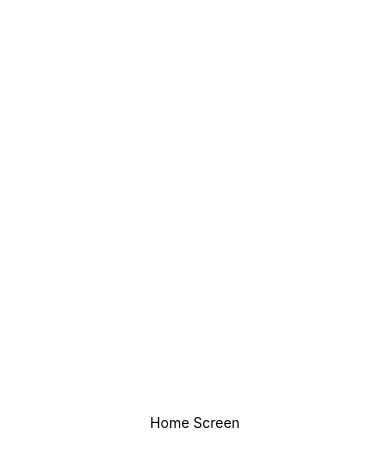
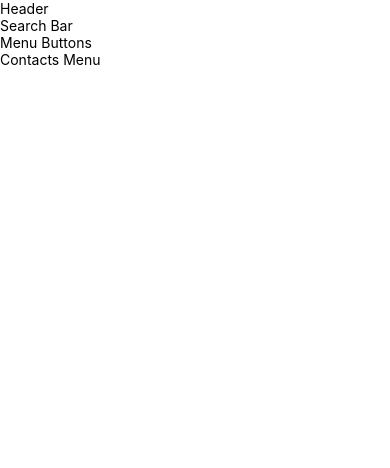
Before and after one commit to gimnakatugampala/rn-signal-clone, a React Native app: screen / in a window 390 px wide. Shown: the top 468 px of the page. Built offline with nearby package versions, Linux system fonts and the light colour scheme.

Commit message:
created all the the home copoents

```diff
--- a/App.js
+++ b/App.js
@@ -6,17 +6,12 @@
 
 export default function App() {
   return (
-    <View style={styles.container}>
+    <View>
     <HomeScreen />
     </View>
   );
 }
 
 const styles = StyleSheet.create({
-  container: {
-    flex: 1,
-    backgroundColor: '#fff',
-    alignItems: 'center',
-    justifyContent: 'center',
-  },
+
 });
--- /dev/null
+++ b/components/ContactsMenu.js
@@ -0,0 +1,12 @@
+import React from 'react'
+import { StyleSheet, Text, View } from 'react-native'
+
+export default function ContactsMenu() {
+    return (
+        <View>
+            <Text>Contacts Menu</Text>
+        </View>
+    )
+}
+
+const styles = StyleSheet.create({})
--- /dev/null
+++ b/components/Header.js
@@ -0,0 +1,12 @@
+import React from 'react'
+import { StyleSheet, Text, View } from 'react-native'
+
+export default function Header() {
+    return (
+        <View>
+            <Text>Header</Text>
+        </View>
+    )
+}
+
+const styles = StyleSheet.create({})
--- /dev/null
+++ b/components/MenuButtons.js
@@ -0,0 +1,12 @@
+import React from 'react'
+import { StyleSheet, Text, View } from 'react-native'
+
+export default function MenuButtons() {
+    return (
+        <View>
+            <Text>Menu Buttons</Text>
+        </View>
+    )
+}
+
+const styles = StyleSheet.create({})
--- /dev/null
+++ b/components/SearchBar.js
@@ -0,0 +1,12 @@
+import React from 'react'
+import { StyleSheet, Text, View } from 'react-native'
+
+export default function SearchBar() {
+    return (
+        <View>
+            <Text>Search Bar</Text>
+        </View>
+    )
+}
+
+const styles = StyleSheet.create({})
--- a/screens/Home.js
+++ b/screens/Home.js
@@ -1,10 +1,20 @@
 import React from 'react'
-import { StyleSheet, Text, View } from 'react-native'
+import { StyleSheet, Text, View ,SafeAreaView } from 'react-native'
+
+import Header from '../components/Header'
+import SearchBar from '../components/SearchBar'
+import MenuButtons from '../components/MenuButtons'
+import ContactsMenu from '../components/ContactsMenu'
 
 export default function Home() {
     return (
         <View>
-            <Text>Home Screen</Text>
+            <SafeAreaView>
+            <Header />
+            <SearchBar />
+            <MenuButtons />
+            <ContactsMenu />
+            </SafeAreaView>
         </View>
     )
 }
```
